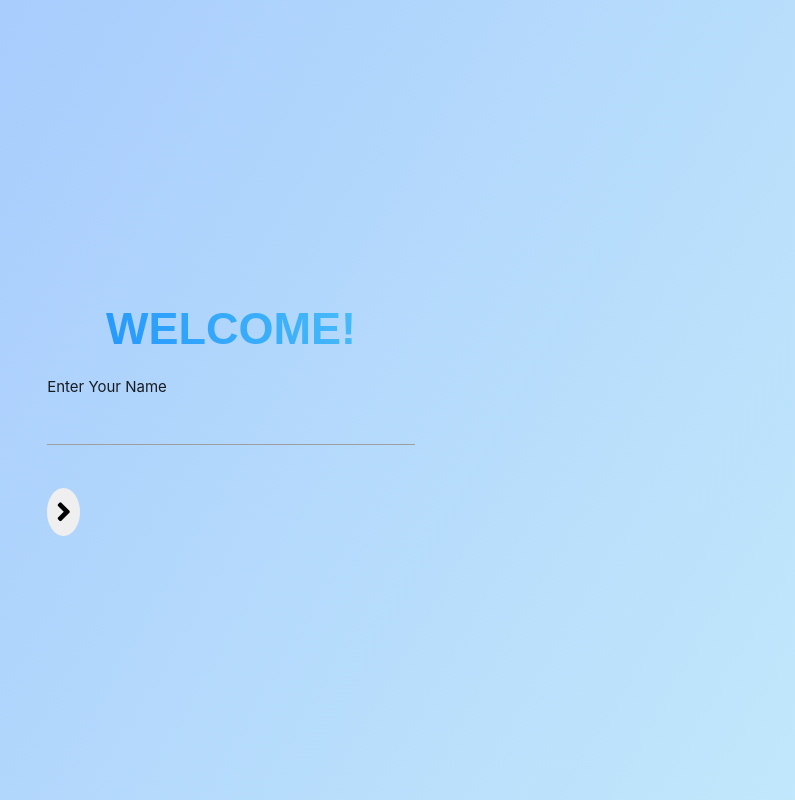
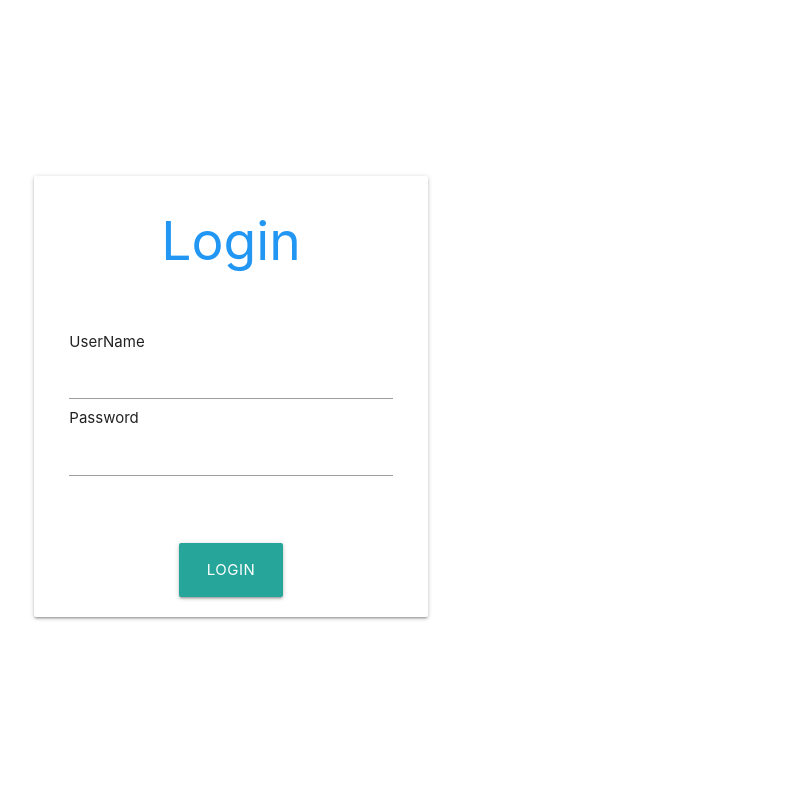
Before and after one commit to LSBDCMonroe/project-management-app, a React (Create React App) app: page / in a window 1280 px wide. Shown: the whole page, without its empty margins (409-1204 px from the left). Built offline with nearby package versions, Linux system fonts and the light colour scheme.

Commit message:
changed the whole homepage with new design

```diff
--- a/src/App.css
+++ b/src/App.css
@@ -79,8 +79,10 @@ a, a:visited {
 }
 
 .gradient-heading{
-  background: -webkit-linear-gradient(-150deg, #4fc3f7, dodgerblue);
--webkit-background-clip: text;
+ /* background: -webkit-linear-gradient(-150deg, #4fc3f7, dodgerblue);
+*/
+background: #002675;
+ -webkit-background-clip: text;
 -webkit-text-fill-color: transparent;
 font-weight: 900;
 line-height: 1;
--- a/src/pages/Startpage.tsx
+++ b/src/pages/Startpage.tsx
@@ -1,22 +1,47 @@
 import React from 'react';
 import styled from 'styled-components';
 import './Startpage.css';
+//background-image: linear-gradient(120deg, #a1c4fd 0%, #c2e9fb 100%); height: 100vh;
+
 const Wrapper = styled.div`
-  background-image: linear-gradient(120deg, #a1c4fd 0%, #c2e9fb 100%);;
-  height: 100vh;`;
+  background-color: #ffffff;
+  display: grid;
+  height: 100vh;
+  grid-template-columns: 1fr;
+  place-items: center;
+`;
 
 const Start = styled.form`
+  height:350px;
   text-align: center;
   display: grid;
   grid-template-rows: 1fr 1fr auto;`;
 
+
 const Startpage = ({login, onChange}:{login: any, onChange: any})=>
-                      <Wrapper className="center">
-                        <Start>
-                          <h1 className="gradient-heading">Welcome!</h1>
-                          <div>Enter Your Name<input onChange={onChange}/></div>
-                          <div><button className="btn-round" onClick={login}><i className= "fa fa-angle-right txt-md"></i></button></div>
-                        </Start>
+<Wrapper>
+                      <div className="container center" >
+                        <div className="row card ">
+                        <div className="col m12 m6">
+                          <h2 className="center-align blue-text">Login</h2>
+                          <div className="row card-content">
+                            <div className="input-field col s12">
+                              <div>UserName<input onChange={onChange}/></div>
+                              <div>Password<input type="password" onChange={onChange}/></div>
+                            </div>
+                          </div>
+                          <div className="row">
+                            <div className="col m12">
+                              <p className="center-align">
+                                <button className="btn btn-large waves-effect waves-light" onClick={login}>
+                                  Login
+                                </button>
+                              </p>
+                            </div>
+                          </div>
+                        </div>
+                        </div>
+                      </div>
                       </Wrapper>;
 
 export default Startpage;
```
Also changed, not shown: src/assets/images/logo_on.png (added), src/style/materialize.css.
